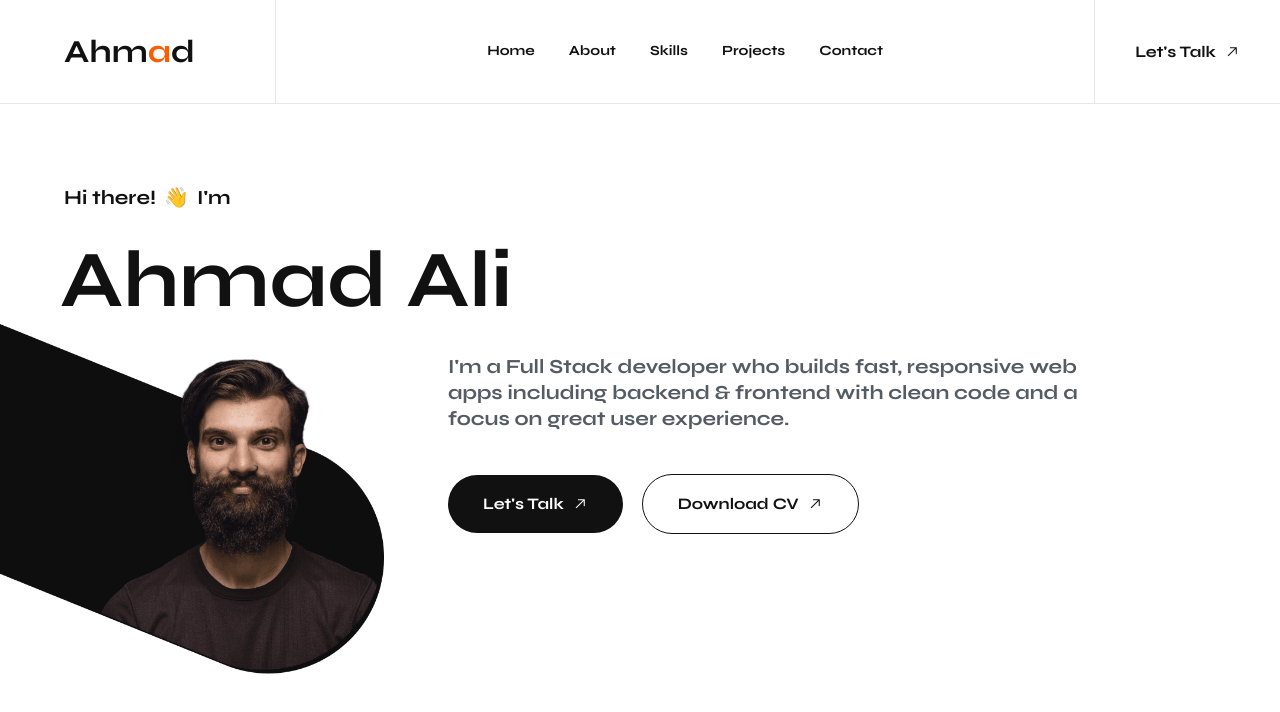
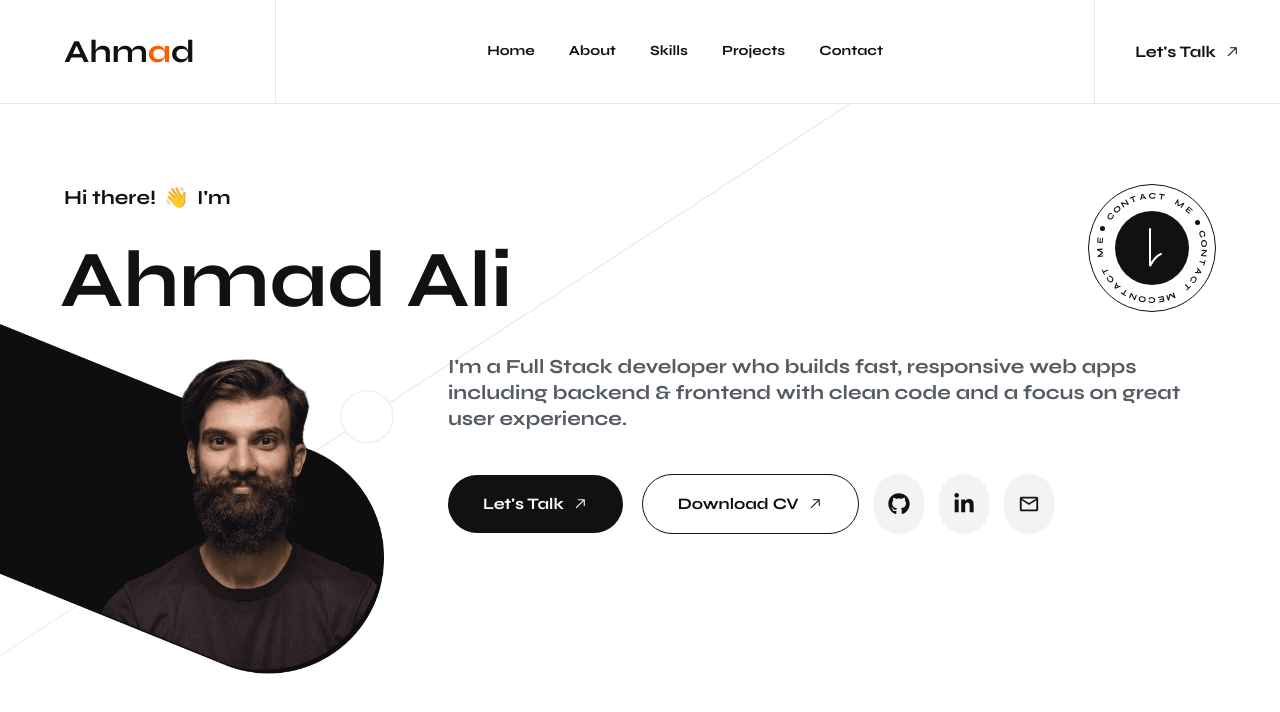
Before and after one commit to ahmad-008/ahmad-portfolio, a React (Vite) app: page / in a window 1280 px wide. Shown: the top 712 px of the page. Built offline with nearby package versions, Linux system fonts and the light colour scheme.

Commit message:
Added the background line and fix badge size on the tablets

```diff
--- a/src/components/Hero.jsx
+++ b/src/components/Hero.jsx
@@ -1,9 +1,20 @@
 import { RxArrowTopRight } from "react-icons/rx";
 import profilepic from "../assets/profile-pic.png";
 import profilebg from "../assets/profile-pic-bg.png";
+import { FaGithub, FaLinkedinIn } from "react-icons/fa";
+import { MdOutlineEmail } from "react-icons/md";
+import contactRing from "../assets/contact-me-txt.svg";
 
 
 function Hero() {
+
+    const socials = [
+        { name: "Github", href: "https://github.com/ahmad-008", icon: FaGithub },
+        { name: "LinkedIn", href: "https://www.linkedin.com/in/ahmadali007/", icon: FaLinkedinIn },
+        { name: "Email", href: "mailto:ahmadali151023@gmail.com", icon: MdOutlineEmail },
+    ];
+
+
     return (
 
         <section
@@ -13,6 +24,50 @@ function Hero() {
         >
 
             <div className="max-w-[1320px] mx-auto" >
+
+               {/* Badge anchor */}
+                <div className="relative" >
+
+                    {/* Background line */}
+                    <div className="hidden lg:block absolute -z-10 h-px bg-dark/10 rotate-[147deg] w-[1440px] top-[218px]
+                    -left-[394px] 2xl:w-[1514px] 2xl:top-[265px] 2xl:-left-[420px]">
+
+                        <span className="absolute left-1/2 top-1/2 -translate-y-1/2
+                        size-[54px] 2xl:size[74px] rounded-full border-2 border-light-gray bg-light"></span>
+                    </div>
+
+
+                    {/* Rotating contact badge */}
+                <div className="hidden md:flex absolute top-0 right-0
+                items-center justify-center size-[100px] xl:size-[128px]">
+
+                    {/* Spinning ring */}
+                    <img
+                        src={contactRing}
+                        alt=""
+                        className="absolute inset-0 w-full h-full animate-[spin_10s_linear_infinite]"
+                    />
+
+                    {/* Button in the middle */}
+                    <a
+                        href="#contact"
+                        aria-label="Contact me"
+                        className="relative flex items-center justify-center w-[58px]
+                        h-[58px] xl:w-[74px] xl:h-[74px] rounded-full bg-dark hover:bg-accent transition duration-300"
+                    >
+                        <svg width="20" height="40" viewBox="0 0 20 40" fill="none" aria-hidden="true">
+      <path d="M8 1V38C10 34 14 28 19 26" stroke="white" strokeWidth="2" strokeLinecap="round" />
+    </svg>
+                    </a>
+
+
+                </div>
+                </div>
+
+
+
+
+
 
                 {/* Greeting */}
                 <div className="flex items-center gap-2" >
@@ -39,7 +94,7 @@ function Hero() {
 
                 {/* Intro and Buttons */}
 
-                <div className="mt-6 lg:mt-[30px] lg:ml-[33.33%] lg:max-w-[640px]">
+                <div className="mt-6 lg:mt-[30px] lg:ml-[33.33%]">
 
                     <p className="my-[15px] sm:mb-[42px] text-base sm:text-xl
                     font-bold leading-[1.3] text-gray-text" >
@@ -69,6 +124,48 @@ function Hero() {
                             Download CV <RxArrowTopRight />
                         </a>
 
+
+                        {/* Arrow pointing to socials */}
+                        <svg
+                            className="hidden 2xl:block text-dark"
+                            width="133"
+                            height="20"
+                            viewBox="0 0 133 20"
+                            fill="none"
+                            aria-hidden="true"
+                        >
+                            <path d="M0 19.5H132C128 17.67 118.7 11.4 113.5 1" stroke="currentColor" />
+                        </svg>
+
+                        <ul className="flex items-center gap-[15px]" >
+                            {socials.map((social) => {
+                                const Icon = social.icon;
+                                return (
+                                    <li key={social.name}>
+                                        <a
+                                            href={social.href}
+                                            target="_blank"
+                                            rel="noopener noreferrer"
+                                            aria-label={social.name}
+                                            className="flex items-center justify-center w-[50px]
+                                        h-[50px] sm:h-[60px] rounded-full bg-light-gray text-dark
+                                        text-xl sm:text-[22px] hover:bg-accent hover:text-light transition duration-300"
+                                        >
+                                            <Icon />
+                                        </a>
+
+                                    </li>
+
+
+                                );
+                            })
+
+
+
+                            }
+
+
+                        </ul>
 
                     </div>
 
--- a/src/index.css
+++ b/src/index.css
@@ -7,6 +7,7 @@
   --color-dark: #111111;       /* text + buttons */
   --color-accent: #ff5c00;     /* highlights */
   --color-gray-text: #545b63;  /* secondary text */
+  --color-light-gray: #f3f3f3; /* soft backgrounds */
 }
 
 html {
```
Also changed, not shown: src/assets/contact-me-txt.svg (added). Lines whose indentation alone changed are shown as unchanged.
